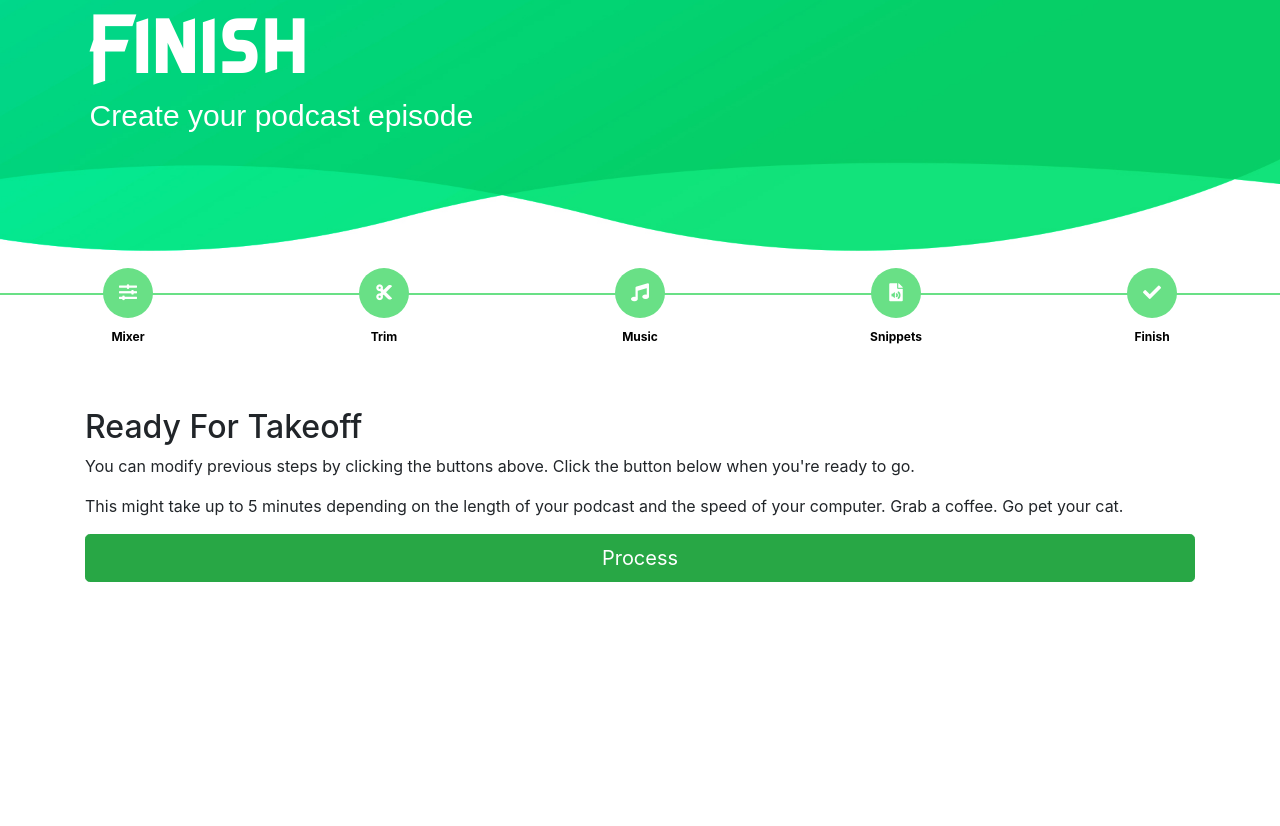
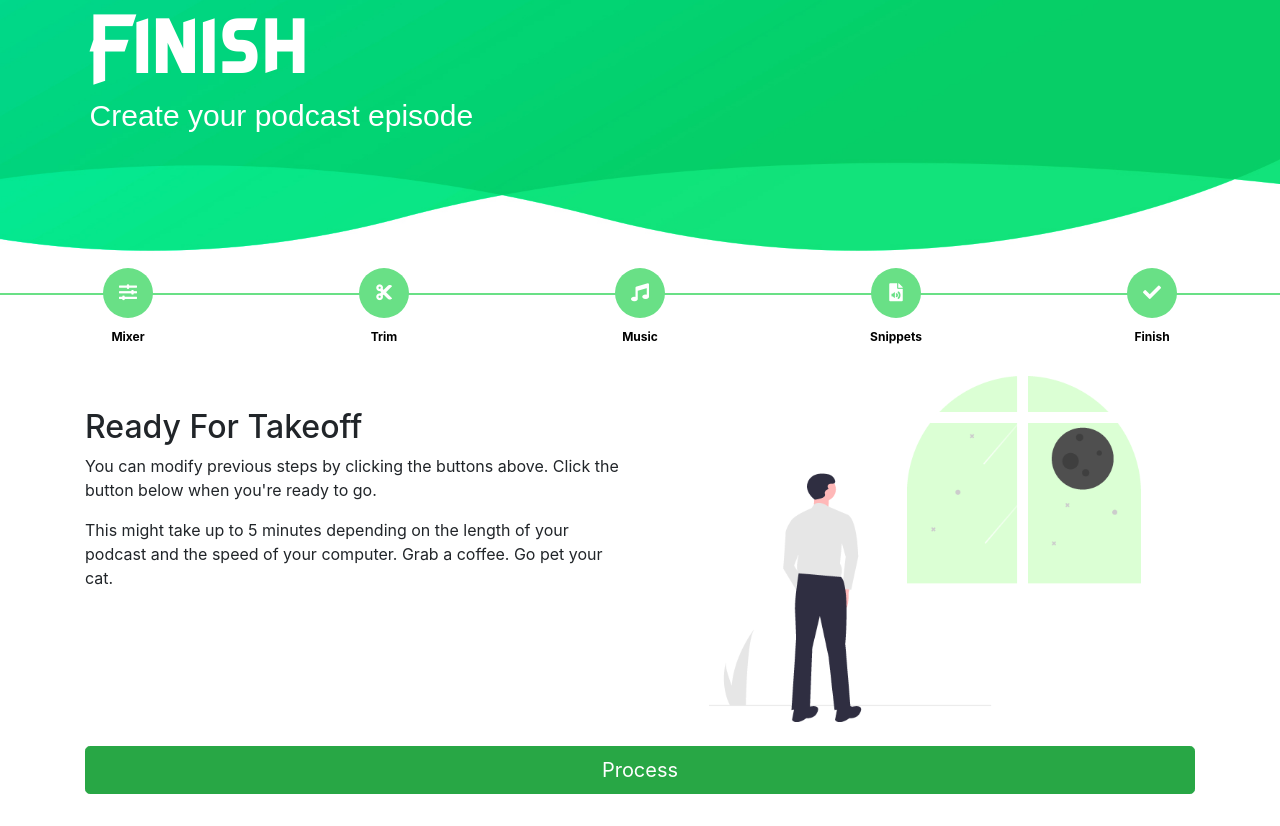
Before and after one commit to gburlet/podomate, a Python web app: template gui/templates/process.html in a window 1280 px wide. Before the commit the page ends 582 px from the top, so only its background shows below. Run offline with Jinja, Linux system fonts and the light colour scheme; the template is opened without the code that fills it, so the values that code supplies are empty.

Commit message:
More design on process page

```diff
--- a/gui/templates/process.html
+++ b/gui/templates/process.html
@@ -44,11 +44,16 @@
 
         <div id="alert" class="alert alert-danger" role="alert" style="display: none;"></div>
 
-        <div id="ready" class="row">
-            <div class="col-lg-12">
-                <h2>Ready For Takeoff</h2>
-                <p>You can modify previous steps by clicking the buttons above. Click the button below when you're ready to go.</p>
-                <p>This might take up to 5 minutes depending on the length of your podcast and the speed of your computer. Grab a coffee. Go pet your cat.</p>
+        <div id="ready" style="padding-bottom: 1.5em;">
+            <div class="row">
+                <div class="col-md-6">
+                    <h2>Ready For Takeoff</h2>
+                    <p>You can modify previous steps by clicking the buttons above. Click the button below when you're ready to go.</p>
+                    <p>This might take up to 5 minutes depending on the length of your podcast and the speed of your computer. Grab a coffee. Go pet your cat.</p>
+                </div>
+                <div class="col-md-6 text-center">
+                    <img src="../img/gazeatstars.png" width="80%;" />
+                </div>
             </div>
         </div>
 
```
Also changed, not shown: gui/img/gazeatstars.png (added).
